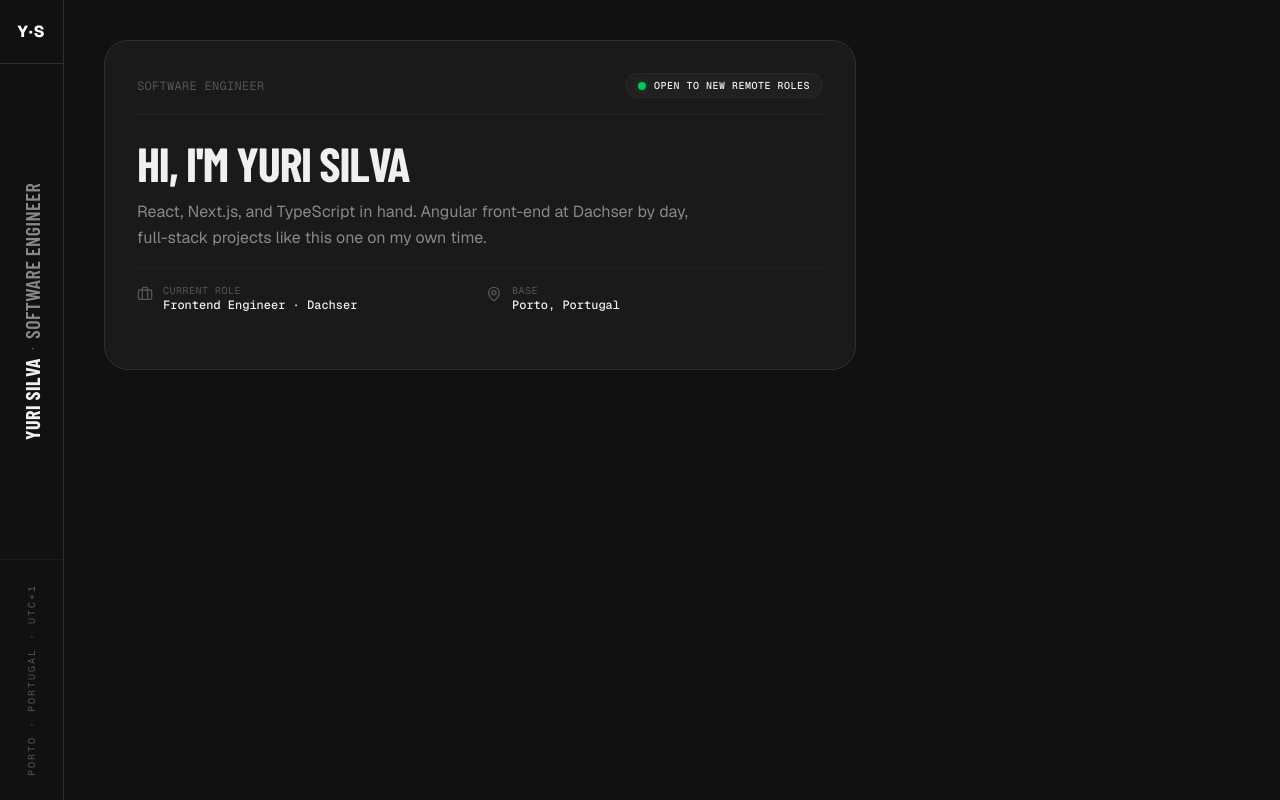
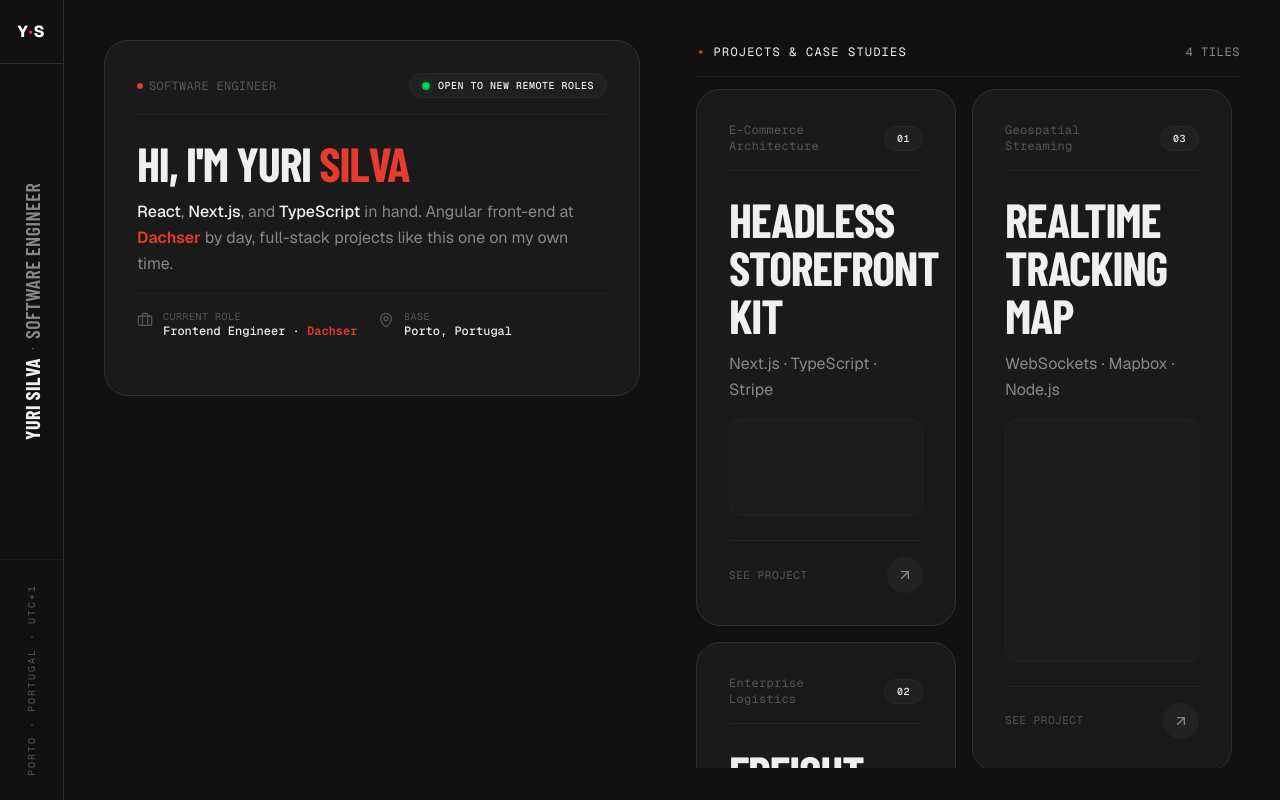
Before and after one commit to yu-araujos/yuri, a Next.js app: page / in a window 1280 px wide. Built offline with nearby package versions, Linux system fonts and the light colour scheme; a web font is replaced by a local one.

Commit message:
feat: add projects masonry section and refine bento layout

```diff
--- a/src/app/page.tsx
+++ b/src/app/page.tsx
@@ -1,15 +1,20 @@
 import Sidebar from "@/components/Sidebar";
 import ProfileCard from "@/components/ProfileCard";
+import ProjectsMasonry from "@/components/ProjectsMasonry";
 
 export default function Home() {
   return (
-    <main className="flex min-h-screen bg-bg text-fg">
+    <main className="flex h-screen overflow-hidden bg-bg text-fg">
       <Sidebar />
 
-      <section className="flex-1 p-4 md:p-8 lg:p-10 max-w-7xl">
-        <div className="grid grid-cols-1 lg:grid-cols-12 gap-4">
-          <div className="lg:col-span-7 xl:col-span-8">
+      <section className="flex-1 w-full p-6 md:p-8 lg:p-10 h-full overflow-hidden">
+        <div className="grid grid-cols-1 lg:grid-cols-2 gap-8 xl:gap-12 items-start w-full h-full">
+          <div className="flex flex-col gap-6 w-full overflow-y-auto max-h-full pr-2">
             <ProfileCard />
+          </div>
+
+          <div className="w-full h-full min-h-0">
+            <ProjectsMasonry />
           </div>
         </div>
       </section>
--- a/src/components/Card.tsx
+++ b/src/components/Card.tsx
@@ -4,10 +4,11 @@ import React from "react";
 import { ArrowUpRight } from "lucide-react";
 
 export interface CardProps {
-  title?: string;
-  subtitle?: string;
-  description?: string;
-  badge?: string;
+  title?: React.ReactNode;
+  subtitle?: React.ReactNode;
+  description?: React.ReactNode;
+  badge?: React.ReactNode;
+  showBadgeDot?: boolean;
   children?: React.ReactNode;
   className?: string;
   showFooterAction?: boolean;
@@ -19,6 +20,7 @@ export function Card({
   subtitle,
   description,
   badge,
+  showBadgeDot = false,
   children,
   className = "",
   showFooterAction = true,
@@ -40,10 +42,12 @@ export function Card({
 
           {badge && (
             <div className="inline-flex items-center gap-2 rounded-full bg-surface-mid/80 px-3 py-1 border border-border-base/50">
-              <span className="relative flex h-2 w-2">
-                <span className="absolute inline-flex h-full w-full animate-ping rounded-full bg-green-500 opacity-75" />
-                <span className="relative inline-flex h-2 w-2 rounded-full bg-green-500" />
-              </span>
+              {showBadgeDot && (
+                <span className="relative flex h-2 w-2">
+                  <span className="absolute inline-flex h-full w-full animate-ping rounded-full bg-green-500 opacity-75" />
+                  <span className="relative inline-flex h-2 w-2 rounded-full bg-green-500" />
+                </span>
+              )}
               <span className="font-mono text-[10px] uppercase tracking-wider text-fg font-medium">
                 {badge}
               </span>
--- a/src/components/ProfileCard.tsx
+++ b/src/components/ProfileCard.tsx
@@ -4,19 +4,34 @@ import React from "react";
 import { Briefcase, MapPin } from "lucide-react";
 import Card from "./Card";
 
-interface ProfileCardProps {
-  className?: string;
-}
-
-export function ProfileCard({ className = "" }: ProfileCardProps) {
+export function ProfileCard() {
   return (
     <Card
-      subtitle="SOFTWARE ENGINEER"
+      subtitle={
+        <span className="flex items-center gap-1.5">
+          <span className="h-1.5 w-1.5 rounded-full bg-red" />
+          <span>SOFTWARE ENGINEER</span>
+        </span>
+      }
       badge="Open to new remote roles"
-      title="Hi, I'm Yuri Silva"
-      description="React, Next.js, and TypeScript in hand. Angular front-end at Dachser by day, full-stack projects like this one on my own time."
+      showBadgeDot={true}
+      title={
+        <>
+          Hi, I&apos;m Yuri <span className="text-red">Silva</span>
+        </>
+      }
+      description={
+        <>
+          <span className="text-fg font-medium">React</span>,{" "}
+          <span className="text-fg font-medium">Next.js</span>, and{" "}
+          <span className="text-fg font-medium">TypeScript</span> in hand.
+          Angular front-end at{" "}
+          <span className="text-red font-semibold">Dachser</span> by day,
+          full-stack projects like this one on my own time.
+        </>
+      }
       showFooterAction={false}
-      className={className}
+      className="w-full max-w-145"
     >
       <div className="grid grid-cols-1 sm:grid-cols-2 gap-3 pt-4 border-t border-border-base/40">
         <div className="flex items-start gap-2.5">
@@ -26,7 +41,8 @@ export function ProfileCard({ className = "" }: ProfileCardProps) {
               CURRENT ROLE
             </span>
             <span className="text-fg font-medium">
-              Frontend Engineer · Dachser
+              Frontend Engineer ·{" "}
+              <span className="text-red font-semibold">Dachser</span>
             </span>
           </div>
         </div>
--- /dev/null
+++ b/src/components/ProjectsMasonry.tsx
@@ -0,0 +1,44 @@
+"use client";
+
+import Card from "./Card";
+import { projects, type Project } from "@/data/projects";
+
+export function ProjectsMasonry() {
+  return (
+    <section className="flex flex-col w-full h-[calc(100vh-3.5rem)] md:h-[calc(100vh-4.5rem)]">
+      <div className="flex items-center justify-between pb-3 mb-3 border-b border-border-base/50 shrink-0">
+        <div className="flex items-center gap-2">
+          <span className="font-mono text-base text-accent">•</span>
+          <h3 className="font-mono text-xs uppercase tracking-widest text-fg">
+            PROJECTS & CASE STUDIES
+          </h3>
+        </div>
+        <span className="font-mono text-xs text-muted-ys tracking-wider">
+          {projects.length} TILES
+        </span>
+      </div>
+
+      <div className="flex-1 overflow-y-auto pr-2 pb-6">
+        <div className="columns-1 sm:columns-2 gap-4 [column-fill:balance] space-y-4 ">
+          {projects.map((project) => (
+            <Card
+              key={project.id}
+              className="break-inside-avoid cursor-pointer p-5 md:p-6"
+              subtitle={project.category}
+              badge={project.id}
+              title={project.title}
+              description={project.tags.join(" · ")}
+              footerText="See Project"
+            >
+              <div
+                className={`relative w-full ${project.aspectRatio} rounded-xl overflow-hidden mt-2 border border-border-base/40 bg-surface-mid/30`}
+              ></div>
+            </Card>
+          ))}
+        </div>
+      </div>
+    </section>
+  );
+}
+
+export default ProjectsMasonry;
--- a/src/components/Sidebar.tsx
+++ b/src/components/Sidebar.tsx
@@ -27,14 +27,15 @@ export function Sidebar({
           aria-label="Página Inicial - Yuri Silva"
         >
           <span className="font-sans text-sm md:text-base font-extrabold tracking-wider leading-none text-white">
-            Y·S
+            Y<span className="text-red">·</span>S
           </span>
         </Link>
       </div>
       <div className="flex-1 flex items-center justify-center py-10">
         <div className="[writing-mode:vertical-rl] rotate-180 flex items-center gap-2 whitespace-nowrap">
-          <span className="font-display font-extrabold text-lg md:text-xl tracking-wide text-fg uppercase">
-            {name}
+          <span className="font-display font-extrabold text-lg md:text-xl tracking-wide uppercase">
+            <span className="text-fg">YURI </span>
+            <span className="text-fg">SILVA</span>
           </span>
           <span className="text-subtle-ys text-sm select-none">·</span>
           <span className="font-display font-semibold text-xs md:text-xl tracking-wide text-muted-ys uppercase">
@@ -45,7 +46,8 @@ export function Sidebar({
 
       <div className="w-full py-6 flex items-center justify-center border-t border-border-base/40">
         <span className="[writing-mode:vertical-rl] rotate-180 font-mono text-[9px] md:text-[10px] tracking-[0.2em] text-subtle-ys uppercase whitespace-nowrap">
-          {location}
+          PORTO <span className="text-red">·</span> PORTUGAL{" "}
+          <span className="text-red">·</span> UTC+1
         </span>
       </div>
     </aside>
--- /dev/null
+++ b/src/data/projects.ts
@@ -0,0 +1,45 @@
+export interface Project {
+  id: string;
+  title: string;
+  category: string;
+  tags: string[];
+  aspectRatio: string;
+  accent?: boolean;
+  wireframeType: "terminal" | "grid" | "stripes" | "mockup" | "chart" | "nodes";
+}
+
+export const projects: Project[] = [
+  {
+    id: "01",
+    title: "Headless Storefront Kit",
+    category: "E-Commerce Architecture",
+    tags: ["Next.js", "TypeScript", "Stripe"],
+    aspectRatio: "aspect-[4/2]",
+    accent: true,
+    wireframeType: "mockup",
+  },
+  {
+    id: "02",
+    title: "Freight Visibility Console",
+    category: "Enterprise Logistics",
+    tags: ["Angular", "RxJS", "Virtual Grid"],
+    aspectRatio: "aspect-[1/1]",
+    wireframeType: "stripes",
+  },
+  {
+    id: "03",
+    title: "Realtime Tracking Map",
+    category: "Geospatial Streaming",
+    tags: ["WebSockets", "Mapbox", "Node.js"],
+    aspectRatio: "aspect-[4/5]",
+    wireframeType: "chart",
+  },
+  {
+    id: "04",
+    title: "Shift-Scheduling API + UI",
+    category: "Workforce Planning",
+    tags: ["PostgreSQL", "NestJS", "Tailwind"],
+    aspectRatio: "aspect-[3/4]",
+    wireframeType: "terminal",
+  },
+];
```
